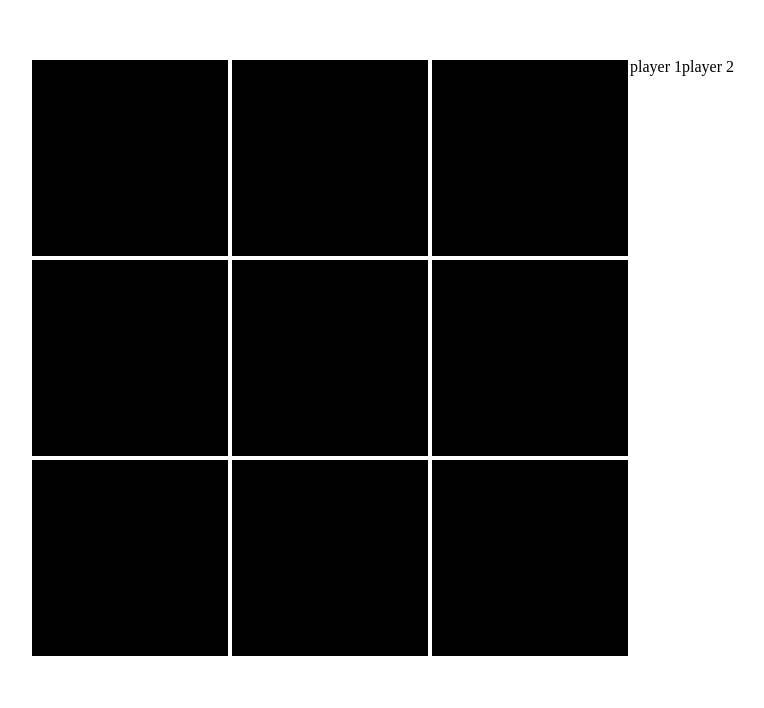
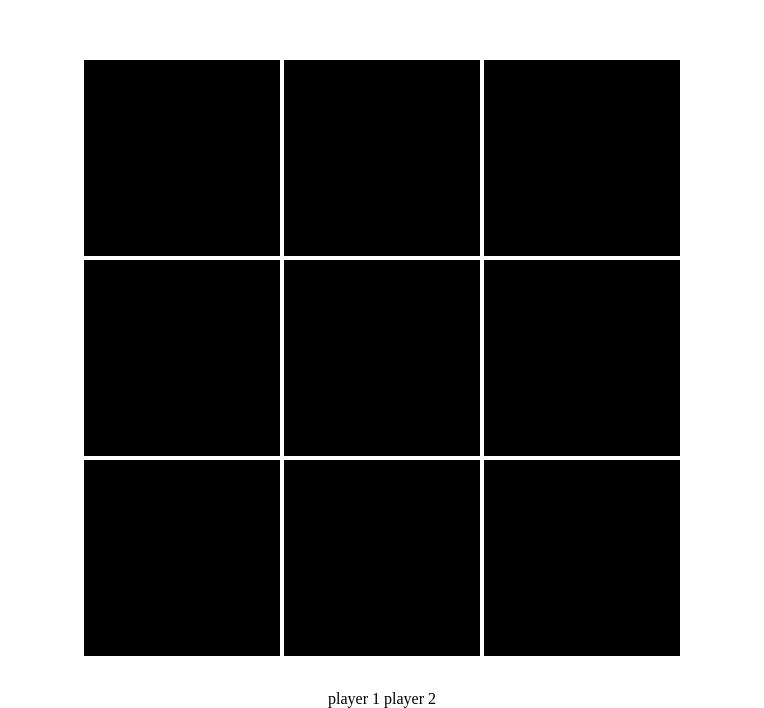
Before and after one commit to Miever1/Tic-Tac-Toe-JS, a plain HTML site: page index.html in a window 1280 px wide. Shown: the part 102-810 px from the top of the page, without its empty margins (258-1022 px from the left). Drawn offline with nearby package versions, Linux system fonts and the light colour scheme.

Commit message:
styles fixed

```diff
--- a/css/index.css
+++ b/css/index.css
@@ -1,7 +1,12 @@
 .game {
   display: flex;
-  justify-content: center;
+  align-items: center;
   margin-top: 160px;
+  flex-direction: column;
+}
+
+.user {
+  margin-top: 32px;
 }
 
 .board {
--- a/index.html
+++ b/index.html
@@ -30,8 +30,10 @@
                 <button class="sqare"></button>
             </div>
         </div>
-        <span id="player1">player 1</span>
-        <span id="player2">player 2</span>
+        <div class="user">
+            <span id="player1">player 1</span>
+            <span id="player2">player 2</span>
+        </div>
     </div>
 </body>
 
```
